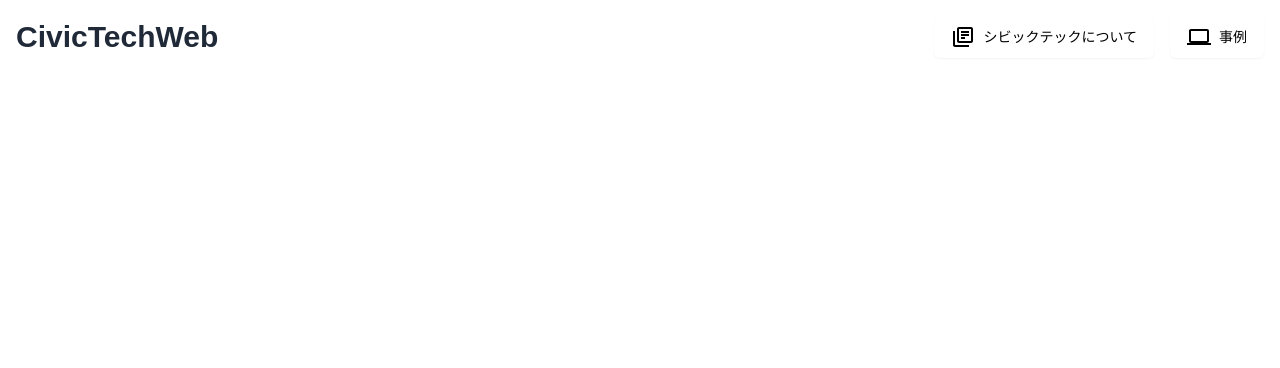
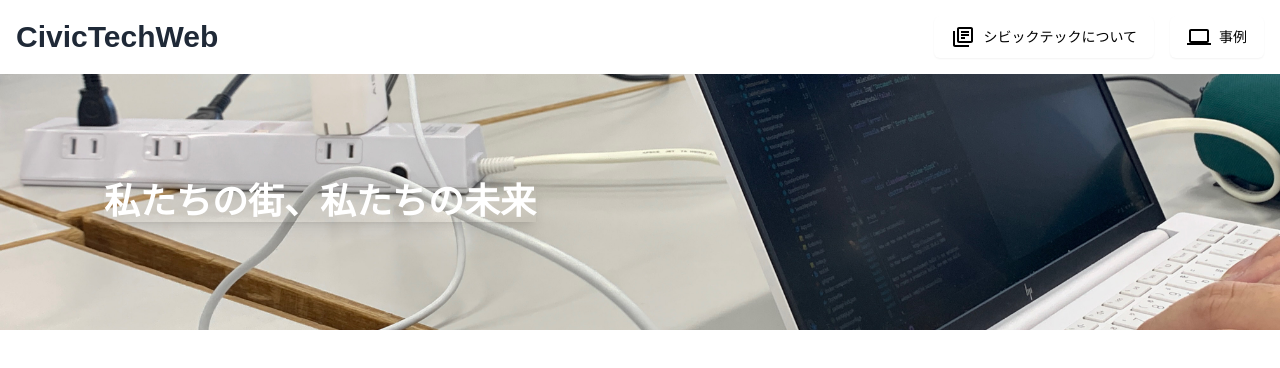
Before and after one commit to Yamamoto1012/Civictech_Web_2023, a Next.js app: page / in a window 1280 px wide. Shown: the top 368 px of the page. Built offline with nearby package versions, Linux system fonts and the light colour scheme; a web font is replaced by a local one.

Commit message:
HeroContainerを作成

```diff
--- a/app/page.js
+++ b/app/page.js
@@ -1,9 +1,11 @@
 import { Header } from "@/ui/Header";
+import { HeroContainer } from "@/ui/HeroContainer";
 
 export default function Home() {
   return (
     <>
       <Header />
+      <HeroContainer />
     </>
   )
 }
--- /dev/null
+++ b/ui/HeroContainer.jsx
@@ -0,0 +1,19 @@
+// HeroContainer.js
+import Image from "next/image";
+
+export function HeroContainer() {
+  return (
+    <div className="relative h-64 w-full">
+      <Image
+        src="/hero.jpg"
+        alt="hero"
+        layout="fill"
+        objectFit="cover"
+        className="z-0"
+      />
+      <h2 className="absolute top-1/2 left-1/4 transform -translate-x-1/2 -translate-y-1/2 text-white text-4xl font-semibold z-10 shadow-lg">
+        私たちの街、私たちの未来
+      </h2>
+    </div>
+  );
+}
```
Also changed, not shown: public/hero.jpg (renamed from public/civicpicture.jpg).
